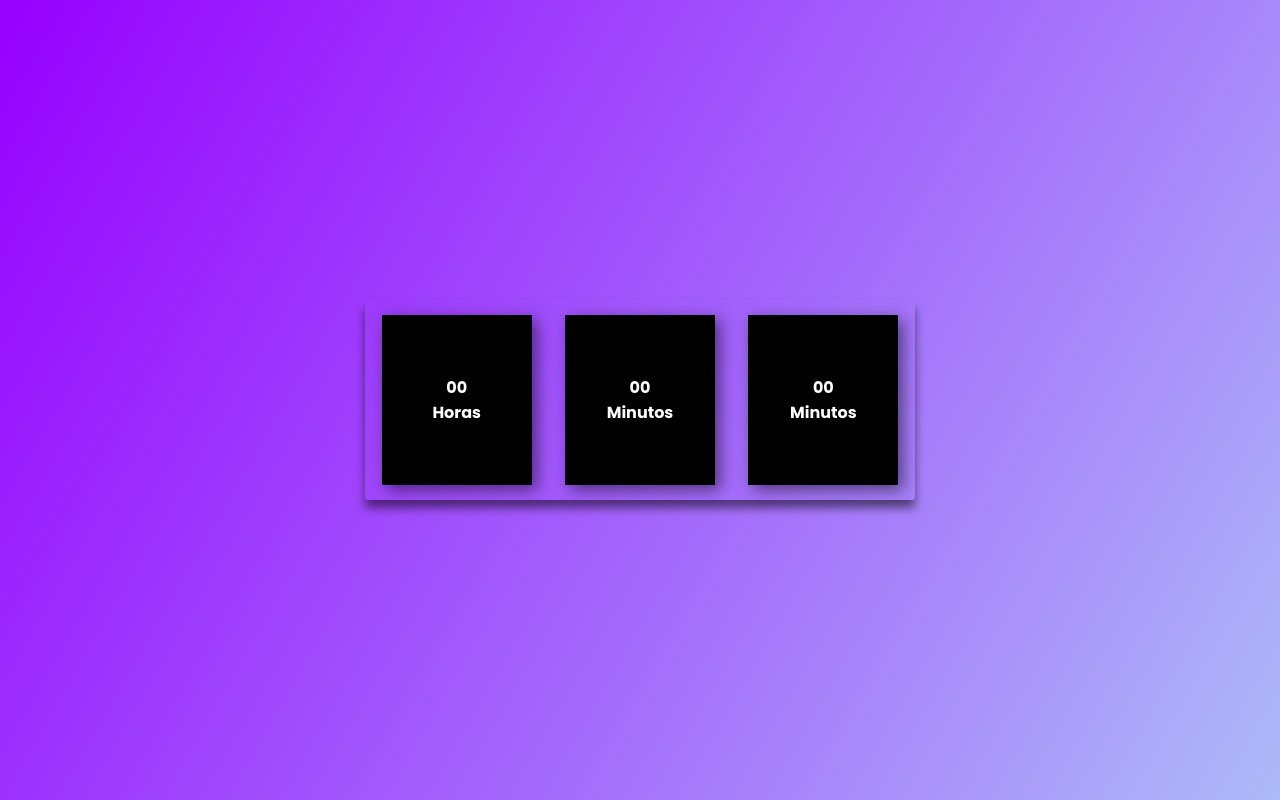
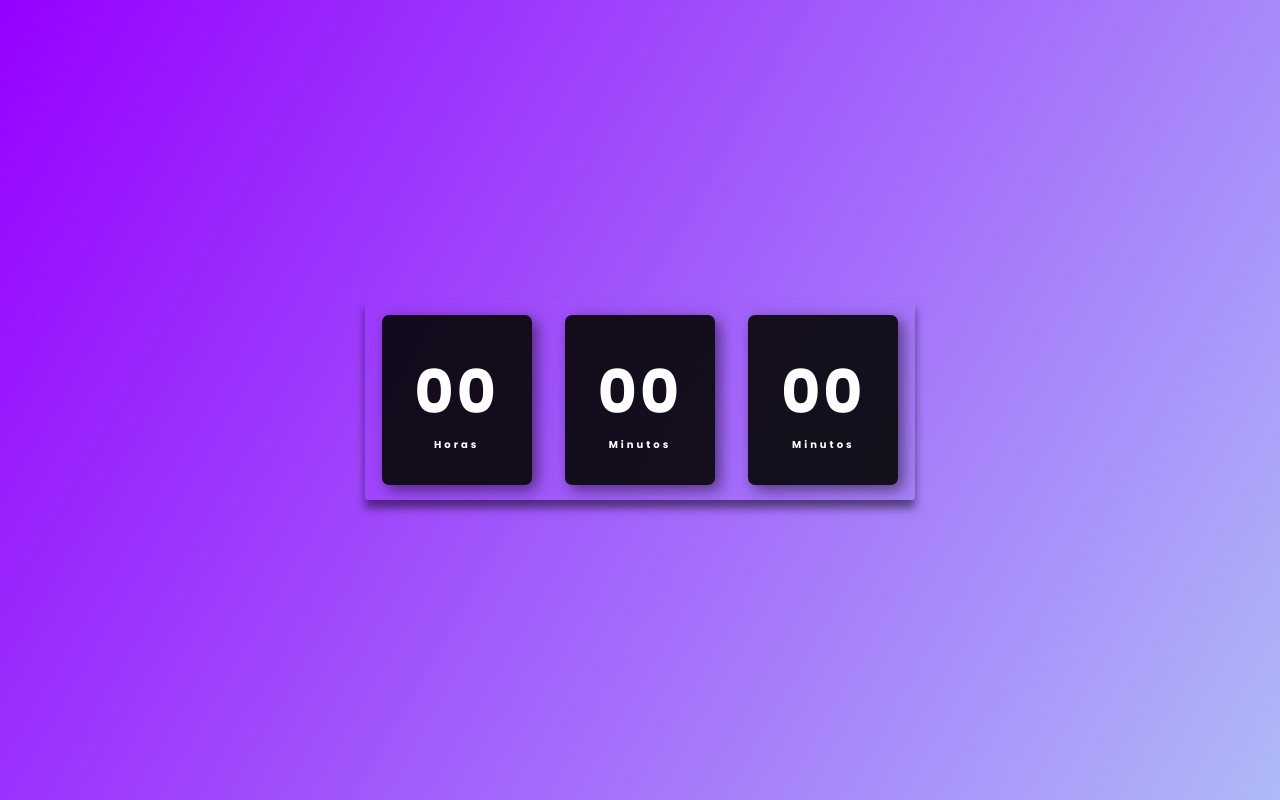
Before and after one commit to Leothurm/relogio-digital, a plain HTML site: page index.html in a window 1280 px wide. Drawn offline with Linux system fonts and the light colour scheme.

Commit message:
update html e css

```diff
--- a/assets/css/style.css
+++ b/assets/css/style.css
@@ -34,12 +34,20 @@ body{
 .container-tempo{
     height: 170px;
     width: 150px;
-    background-color: black;
+    background:rgba(5, 5, 5, 0.9);
     display: flex;
     flex-direction: column;
     align-items: center;
     justify-content: center;
     box-shadow: 5px 5px 15px rgba( 0, 0, 0, 0.5);
-
+    letter-spacing: 3px;
+    border-radius: 7px;
 
 }
+
+.size-tempo{
+    font-size: 60px;
+}
+.tempo{
+    font-size: 10px;
+}
--- a/index.html
+++ b/index.html
@@ -10,17 +10,17 @@
   <body>
     <div class="relogio">
       <div class="container-tempo">
-        <span id="horas">00</span>
+        <span class="size-tempo" id="horas">00</span>
         <span class="tempo">Horas</span>
       </div>
 
       <div class="container-tempo">
-        <span id="minutos">00</span>
+        <span class="size-tempo" id="minutos">00</span>
         <span class="tempo">Minutos</span>
       </div>
 
       <div class="container-tempo">
-        <span id="segundos">00</span>
+        <span class="size-tempo" id="segundos">00</span>
         <span class="tempo">Minutos</span>
       </div>
     </div>
```
